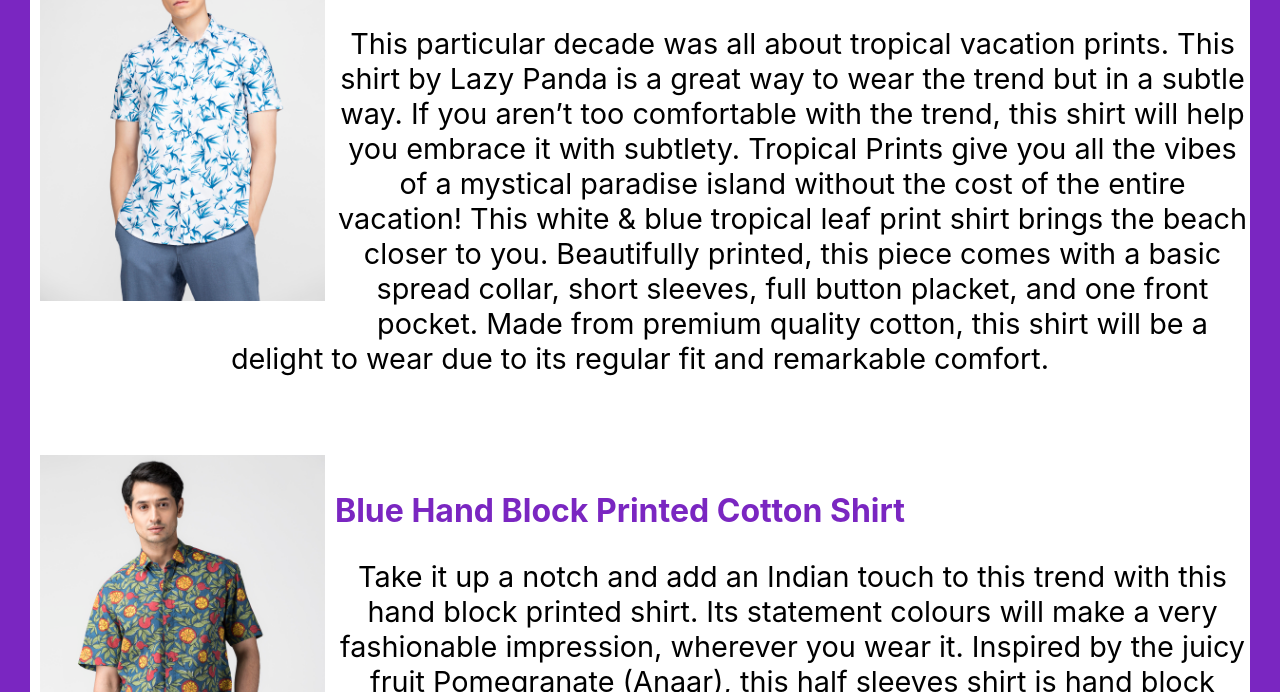
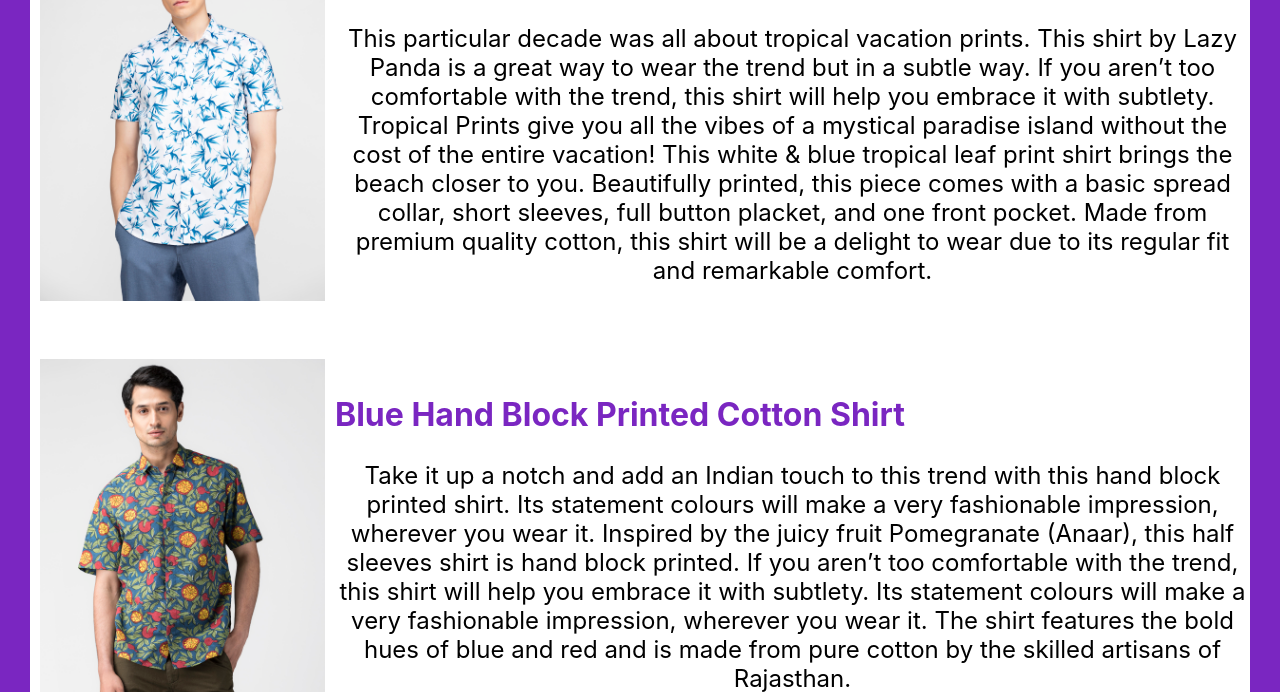
Before and after one commit to adil200/Trendopedia, a plain HTML site: page shirts.html in a window 1280 px wide. Shown: the part 408-1100 px from the top of the page. Drawn offline with Linux system fonts and the light colour scheme.

Commit message:
Few Changes

```diff
--- a/shirts.html
+++ b/shirts.html
@@ -52,7 +52,7 @@
                     <div class="text">
                         <br>
                         <h1 align="left" style="font-size: 200%;color: #7A26C1;">Printed Half Sleeved Shirts</h1>
-                        <p style="font-size: 180%;">
+                        <p style="font-size: 150%;">
                             This particular decade was all about tropical vacation prints. This shirt by Lazy Panda is a great way to wear the trend but in a subtle way. If you aren’t too comfortable with the trend, this shirt will help you embrace it with subtlety. Tropical Prints give you all the vibes of a mystical paradise island without the cost of the entire vacation! This white & blue tropical leaf print shirt brings the beach closer to you. Beautifully printed, this piece comes with a basic spread collar, short sleeves, full button placket, and one front pocket. Made from premium quality cotton, this shirt will be a delight to wear due to its regular fit and remarkable comfort.
                         </p>
                     </div>
@@ -65,7 +65,7 @@
                     <div class="text">
                         <br>
                         <h1 align="left" style="font-size: 200%;color: #7A26C1;">Blue Hand Block Printed Cotton Shirt</h1>
-                        <p style="font-size: 180%;">
+                        <p style="font-size: 150%;">
                             Take it up a notch and add an Indian touch to this trend with this hand block printed shirt. Its statement colours will make a very fashionable impression, wherever you wear it. Inspired by the juicy fruit Pomegranate (Anaar), this half sleeves shirt is hand block printed. If you aren’t too comfortable with the trend, this shirt will help you embrace it with subtlety. Its statement colours will make a very fashionable impression, wherever you wear it. The shirt features the bold hues of blue and red and is made from pure cotton by the skilled artisans of Rajasthan.
                         </p>
                     </div>
```
